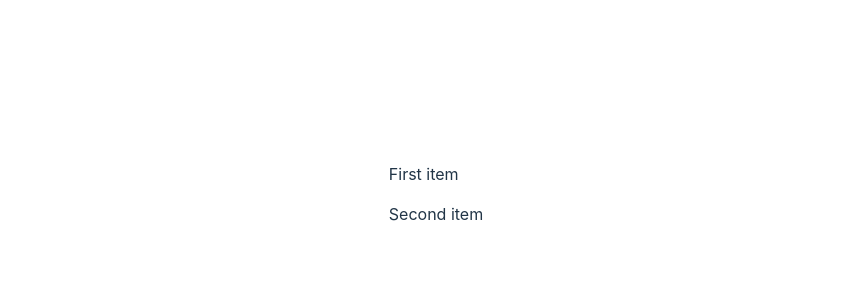
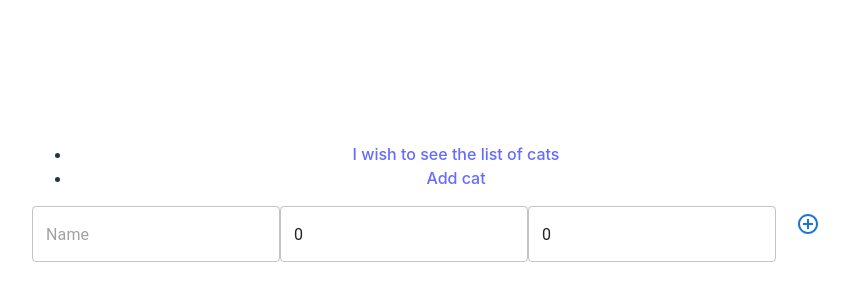
Before and after one commit to 914LauranDavid/mpp-front, a React (Vite) app in the folder library-manager/: page /cat/add in a window 1280 px wide. Shown: the part 206-506 px from the top of the page, without its empty margins (204-1053 px from the left). Built offline with nearby package versions, Linux system fonts and the light colour scheme.

Commit message:
user can add a cat

```diff
--- a/library-manager/package.json
+++ b/library-manager/package.json
@@ -11,11 +11,13 @@
   "dependencies": {
     "@emotion/react": "^11.11.4",
     "@emotion/styled": "^11.11.0",
+    "@mui/icons-material": "^5.15.12",
     "@mui/material": "^5.15.12",
     "inquirer": "6.3",
     "prettier": "^3.1.0",
     "react": "^18.2.0",
-    "react-dom": "^18.2.0"
+    "react-dom": "^18.2.0",
+    "react-router-dom": "^6.22.3"
   },
   "devDependencies": {
     "@types/react": "^18.2.56",
--- /dev/null
+++ b/library-manager/src/AddCat.tsx
@@ -0,0 +1,59 @@
+import { Box, Button, Divider, TextField } from "@mui/material";
+import AddCircleOutlineIcon from "@mui/icons-material/AddCircleOutline";
+import { useState } from "react";
+
+let nextId = 3;
+
+function AddCat({
+  allCats,
+  setAllCats,
+}: {
+  allCats: any[];
+  setAllCats: React.Dispatch<React.SetStateAction<any[]>>;
+}) {
+  const [name, setName] = useState("");
+  const [age, setAge] = useState(0);
+  const [weight, setWeight] = useState(0);
+
+  const handleSubmit = (e: React.FormEvent) => {
+    alert("congratulations for submitting");
+
+    e.preventDefault();
+
+    setAllCats([...allCats, { id: nextId, name: name, age: age, weight: weight }]);
+    nextId++;
+    // allCats.push(createCat(nextId));
+  };
+
+  return (
+    <Box>
+      <form onSubmit={handleSubmit}>
+        <TextField
+          id="nameInput"
+          placeholder="Name"
+          value={name}
+          onChange={(e) => setName(e.target.value)}
+        />
+        <TextField
+          id="ageInput"
+          placeholder="Age"
+          inputProps={{ type: "number" }}
+          value={age}
+          onChange={(e) => setAge(parseInt(e.target.value))}
+        />
+        <TextField
+          id="weightInput"
+          placeholder="Weight"
+          inputProps={{ type: "number", step: "0.1" }}
+          value={weight}
+          onChange={(e) => setWeight(parseFloat(e.target.value))}
+        />
+        <Button type="submit">
+          <AddCircleOutlineIcon />
+        </Button>
+      </form>
+    </Box>
+  );
+}
+
+export default AddCat;
--- a/library-manager/src/App.tsx
+++ b/library-manager/src/App.tsx
@@ -4,10 +4,56 @@ import viteLogo from "/vite.svg";
 import "./App.css";
 import "./ElementList";
 import ElementList from "./ElementList";
+import { BrowserRouter, Link, Route, Routes } from "react-router-dom";
+import { Box } from "@mui/material";
+import AddCat from "./AddCat";
+import CatDetails from "./CatDetails";
+
+// interface Cat {
+//   id: number;
+//   name: string;
+//   age: number;
+//   weight: number;
+// }
+
+// interface Cats extends Array<Cat> {}
 
 function App() {
-  const [count, setCount] = useState(0);
-  return <ElementList />;
+  const [allCats, setAllCats] = useState<any[]>([
+    { id: 1, name: "Sofia", age: 2, weight: 2.3 },
+    { id: 2, name: "Raymond", age: 5, weight: 3.8 },
+  ]);
+
+  return (
+    <BrowserRouter>
+      <ul>
+        {/* <li>
+          <Link to="/">Front Page</Link>
+        </li> */}
+        <li>
+          <Link to="/cats">I wish to see the list of cats</Link>
+        </li>
+        <li>
+          <Link to="/cat/add">Add cat</Link>
+        </li>
+      </ul>
+      <Routes>
+        {/* <Route path="/" element={} /> */}
+        <Route
+          path="/cats"
+          element={<ElementList allCats={allCats} setAllCats={setAllCats} />}
+        />
+        <Route
+          path="/cat/add"
+          element={<AddCat allCats={allCats} setAllCats={setAllCats} />}
+        />
+        <Route
+          path="/cats/:id"
+          element={<CatDetails allCats={allCats} setAllCats={setAllCats} />}
+        />
+      </Routes>
+    </BrowserRouter>
+  );
 }
 
 export default App;
--- /dev/null
+++ b/library-manager/src/CatDetails.tsx
@@ -0,0 +1,26 @@
+import { useState } from "react";
+import { useParams } from "react-router-dom";
+
+function CatDetails({
+  allCats,
+  setAllCats,
+}: {
+  allCats: any[];
+  setAllCats: React.Dispatch<React.SetStateAction<any[]>>;
+}) {
+  const params = useParams<{ id: string }>();
+  const id = params.id;
+  if (!id) {
+    return <h1>bad</h1>;
+  }
+  const cat = allCats.find((cat) => cat.id === parseInt(id));
+
+  return (
+    <div>
+      <h1>Cat details</h1>
+      <h2>{cat.name}</h2>
+    </div>
+  );
+}
+
+export default CatDetails;
--- a/library-manager/src/ElementList.tsx
+++ b/library-manager/src/ElementList.tsx
@@ -1,16 +1,119 @@
-import { List, ListItem, ListSubheader } from "@mui/material";
+import {
+  Box,
+  Button,
+  Checkbox,
+  Divider,
+  FormControl,
+  FormControlLabel,
+  FormGroup,
+  FormLabel,
+  List,
+  ListItem,
+  ListItemButton,
+  OutlinedInput,
+  Radio,
+  RadioGroup,
+  Table,
+  TableBody,
+  TableCell,
+  TableContainer,
+  TableHead,
+  TableRow,
+  TextField,
+} from "@mui/material";
 import * as React from "react";
+import EditIcon from "@mui/icons-material/Edit";
+import AddCircleOutlineIcon from "@mui/icons-material/AddCircleOutline";
+import { Unstable_NumberInput as NumberInput } from "@mui/base/Unstable_NumberInput";
+import { Link } from "react-router-dom";
 
-function ElementList() {
-  const handleClick = () => {
-    console.log("congratulations for clicking");
-  };
+// function createCat(id: number, name: string, age: number, weight: number) {
+//   return { id, name, age, weight };
+// }
 
+// let nextId = 3;
+
+// const allCats = [
+//   createCat(1, "Sofia", 2, 2.5),
+//   createCat(2, "Raymond", 4, 4.3),
+// ];
+
+// function OneListElement({ name }: { name: string }) {
+//   return (
+//     <ListItem>
+//       {name}
+//       <ListItemButton>
+//         <EditIcon />
+//       </ListItemButton>
+//     </ListItem>
+//   );
+// }
+
+// interface PropsTable {
+//   allCats: Cats;
+// }
+
+function EntitiesTable({ allCats }: { allCats: any[] }) {
   return (
-    <List>
-      <ListItem>First item</ListItem>
-      <ListItem>Second item</ListItem>
-    </List>
+    <TableContainer>
+      <Table sx={{ minWidth: "50%" }}>
+        <TableHead>
+          <TableRow>
+            <TableCell>Name</TableCell>
+            <TableCell>Age</TableCell>
+            <TableCell>Weight</TableCell>
+          </TableRow>
+        </TableHead>
+        <TableBody>
+          {allCats.map((cat) => (
+            <TableRow key={cat.id}>
+              <TableCell>
+                <Link to={`/cats/${cat.id}`}>{cat.name}</Link>
+              </TableCell>
+              <TableCell>{cat.age}</TableCell>
+              <TableCell>{cat.weight}</TableCell>
+            </TableRow>
+          ))}
+        </TableBody>
+      </Table>
+    </TableContainer>
+  );
+}
+
+interface Cat {
+  id: number;
+  name: string;
+  age: number;
+  weight: number;
+}
+
+interface Cats extends Array<Cat> {}
+
+interface Props {
+  allCats: Cats;
+}
+
+function ElementList({
+  allCats,
+  setAllCats,
+}: {
+  allCats: any[];
+  setAllCats: React.Dispatch<React.SetStateAction<any[]>>;
+}) {
+  // id (not visible), string field, float field
+  // lista cu entitatile; crud (add--generate id)
+  // fara persistenta
+  // testare (unit tests), validare
+  return (
+    <Box>
+      {/* <List sx={{ bgcolor: "purple", color: "gold" }}>
+        <OneListElement name="First item" />
+        <OneListElement name="Second item" />
+      </List> */}
+      <EntitiesTable allCats={allCats} />
+
+      <Divider />
+    </Box>
   );
 }
 
```
Also changed, not shown: library-manager/src/main.tsx (+8 -8 lines), 1 other file (tests, documents, lock files or other folders).
